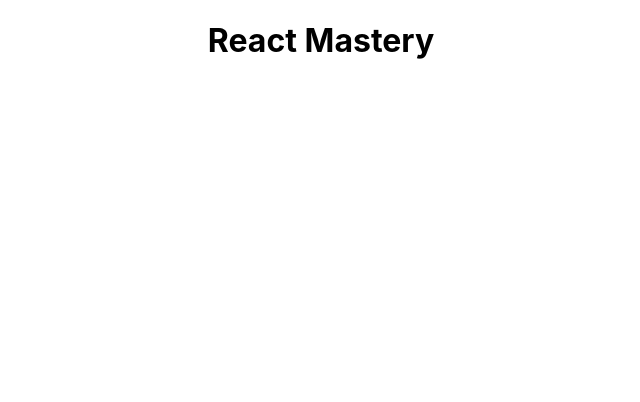
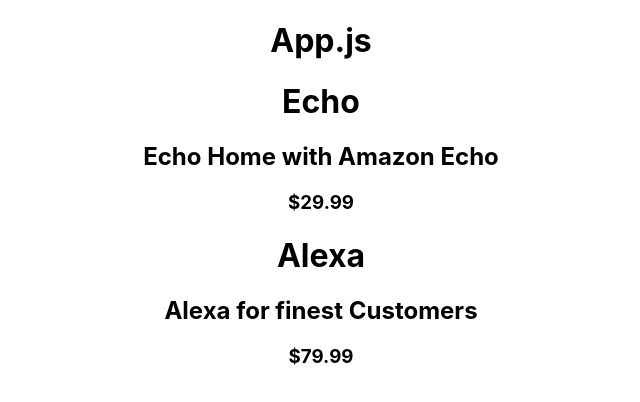
Before and after one commit to Bhagyeshpro/reactMastery, a React (Create React App) app: page / in a window 1280 px wide. Shown: the top 402 px of the page, without its empty margins (319-959 px from the left). Built offline with nearby package versions, Linux system fonts and the light colour scheme.

Commit message:
Props in functional component

```diff
--- /dev/null
+++ b/src/AmazonItem.js
@@ -0,0 +1,11 @@
+import React from "react";
+import ItemDescription from "./ItemDescription";
+
+export default function AmazonItem({ title, discription, price }) {
+  return (
+    <div>
+      <ItemDescription title={title} discription={discription} />
+      <h3>${price}</h3>
+    </div>
+  );
+}
--- a/src/App.js
+++ b/src/App.js
@@ -1,10 +1,21 @@
 import logo from "./logo.svg";
 import "./App.css";
+import AmazonItem from "./AmazonItem";
 
 function App() {
   return (
     <div className="App">
-      <h1>React Mastery</h1>
+      <h1>App.js</h1>
+      <AmazonItem
+        title="Echo"
+        discription="Echo Home with Amazon Echo"
+        price={29.99}
+      />
+      <AmazonItem
+        title="Alexa"
+        discription="Alexa for finest Customers"
+        price={79.99}
+      />
     </div>
   );
 }
--- /dev/null
+++ b/src/ItemDescription.js
@@ -0,0 +1,12 @@
+import React from "react";
+
+function ItemDescription({ title, discription }) {
+  return (
+    <div>
+      <h1>{title}</h1>
+      <h2>{discription}</h2>
+    </div>
+  );
+}
+
+export default ItemDescription;
```
